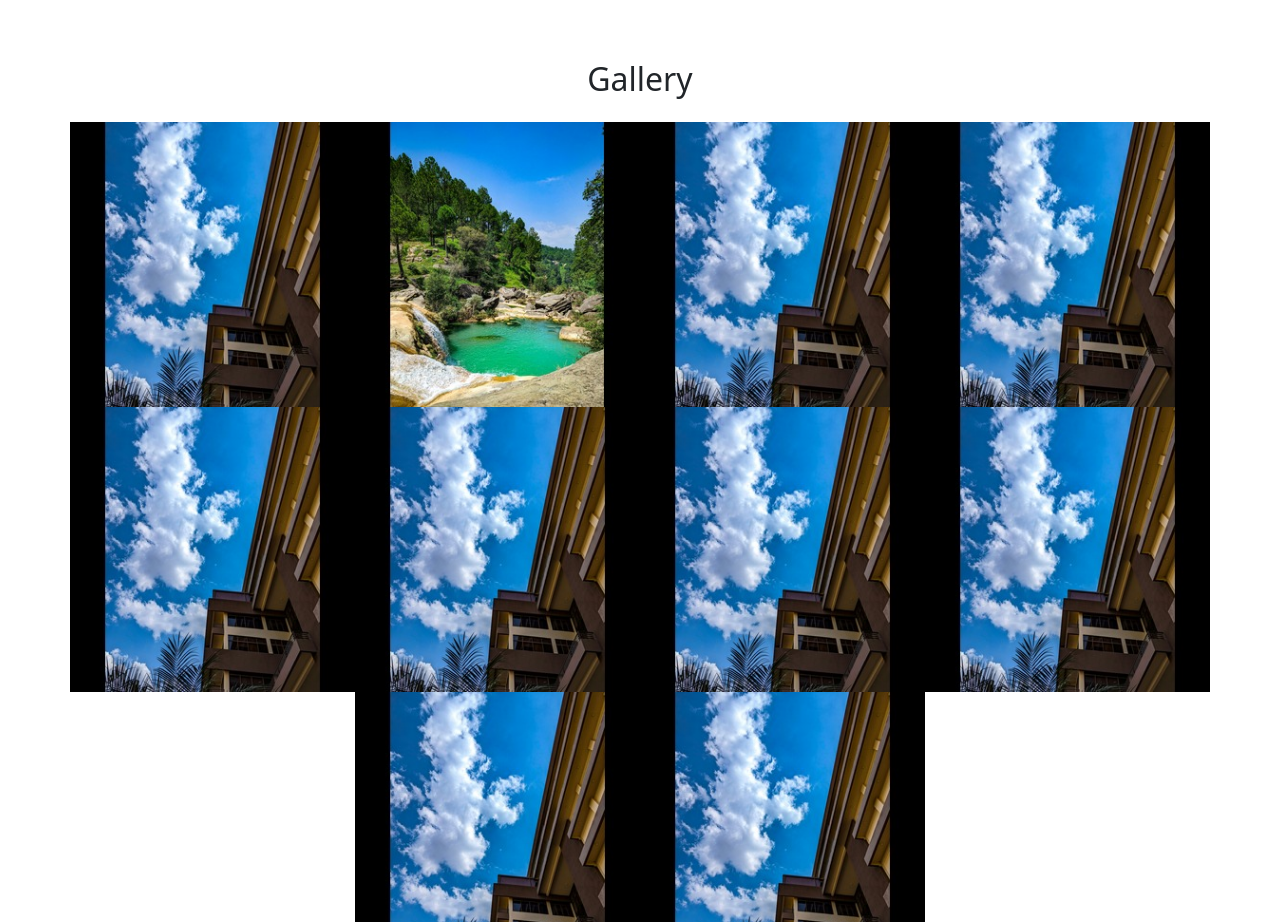
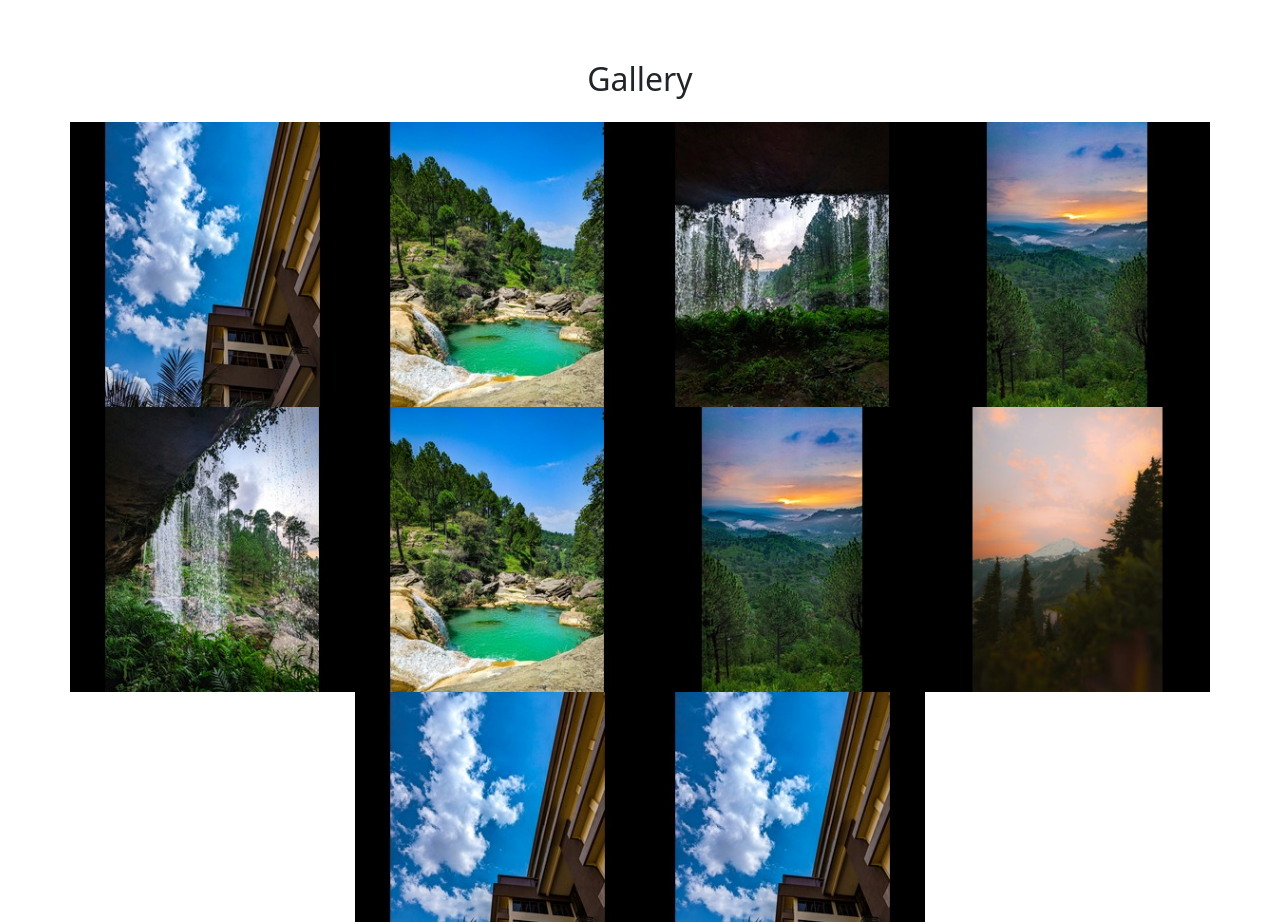
Before and after one commit to rafirachmawan/rafirachmawan.github.io, a plain HTML site: page index.html in a window 1280 px wide. Shown: the part 2520-3442 px from the top of the page. Drawn offline with nearby package versions, Linux system fonts and the light colour scheme.

Commit message:
update img

```diff
--- a/index.html
+++ b/index.html
@@ -158,32 +158,32 @@
         </div>
         <div class="col-md-3">
           <a href="#">
-            <img src="img/Thumbnail/img 1.jpg" alt="gambar 1" class="img-fluid gallery-img">
+            <img src="img/Thumbnail/img 3.jpg" alt="gambar 1" class="img-fluid gallery-img">
           </a>
         </div>
         <div class="col-md-3">
           <a href="#">
-            <img src="img/Thumbnail/img 1.jpg" alt="gambar 1" class="img-fluid gallery-img">
+            <img src="img/Thumbnail/img 4.jpg" alt="gambar 1" class="img-fluid gallery-img">
           </a>
         </div>
         <div class="col-md-3">
           <a href="#">
-            <img src="img/Thumbnail/img 1.jpg" alt="gambar 1" class="img-fluid gallery-img">
+            <img src="img/Thumbnail/img 5.jpg" alt="gambar 1" class="img-fluid gallery-img">
           </a>
         </div>
         <div class="col-md-3">
           <a href="#">
-            <img src="img/Thumbnail/img 1.jpg" alt="gambar 1" class="img-fluid gallery-img">
+            <img src="img/Thumbnail/img 6.jpg" alt="gambar 1" class="img-fluid gallery-img">
           </a>
         </div>
         <div class="col-md-3">
           <a href="#">
-            <img src="img/Thumbnail/img 1.jpg" alt="gambar 1" class="img-fluid gallery-img">
+            <img src="img/Thumbnail/img 7.jpg" alt="gambar 1" class="img-fluid gallery-img">
           </a>
         </div>
         <div class="col-md-3">
           <a href="#">
-            <img src="img/Thumbnail/img 1.jpg" alt="gambar 1" class="img-fluid gallery-img">
+            <img src="img/Thumbnail/img 8.jpg" alt="gambar 1" class="img-fluid gallery-img">
           </a>
         </div>
         <div class="col-md-3">
```
Also changed, not shown: img/Thumbnail/img 3.jpg (added), img/Thumbnail/img 4.jpg (added), img/Thumbnail/img 5.jpg (added), img/Thumbnail/img 6.jpg (added), img/Thumbnail/img 7.jpg (added), img/Thumbnail/img 8.jpg (added).
